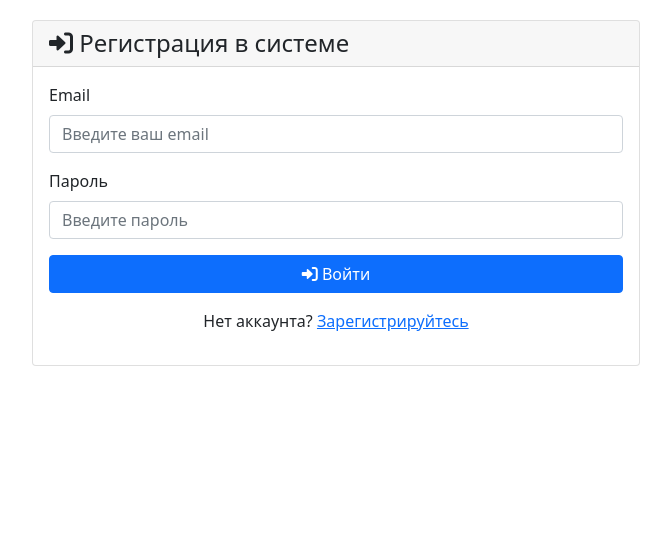
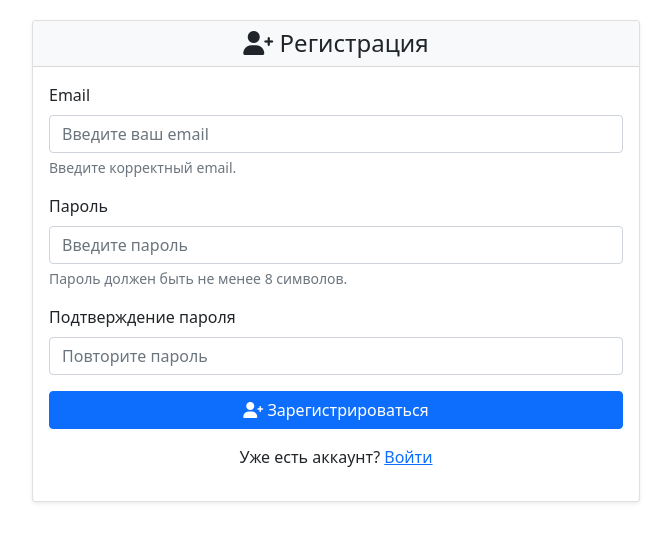
Before and after one commit to Kenny-nik/Diplome, a Django app: page /register/ in a window 1280 px wide. Shown: the part 56-598 px from the top of the page, without its empty margins (304-975 px from the left). Run offline with Django 4.2, Linux system fonts and the light colour scheme; parts of the project's set-up code (start-up, migrations or seed data) failed here and were passed over.

Commit message:
register.html

```diff
--- a/templates/registration/register.html
+++ b/templates/registration/register.html
@@ -5,46 +5,71 @@
 {% block content %}
 <div class="row justify-content-center">
     <div class="col-md-6">
-        <div class="card">
-            <div class="card-header">
-                <h4 class="card-title mb-0">
-                    <i class="fas fa-sign-in-alt"></i> Регистрация в системе
+        <div class="card shadow-sm">
+            <div class="card-header bg-light">
+                <h4 class="card-title mb-0 text-center">
+                    <i class="fas fa-user-plus"></i> Регистрация
                 </h4>
             </div>
             <div class="card-body">
-                <form method="post">
+                <form method="post" id="registrationForm" novalidate>
                     {% csrf_token %}
-
                     {% if form.errors %}
-                        <div class="alert alert-danger">
-                            Неверный email или пароль. Попробуйте снова.
-                        </div>
+                    <div class="alert alert-danger">
+                        Пожалуйста, исправьте ошибки в форме.
+                    </div>
                     {% endif %}
 
                     <div class="mb-3">
                         <label for="id_username" class="form-label">Email</label>
-                        <input type="email" name="username" class="form-control" id="id_username"
-                               placeholder="Введите ваш email" required>
+                        <input type="email" name="username" class="form-control" id="id_username" placeholder="Введите ваш email" required>
+                        <div class="form-text">Введите корректный email.</div>
                     </div>
 
                     <div class="mb-3">
-                        <label for="id_password" class="form-label">Пароль</label>
-                        <input type="password" name="password" class="form-control" id="id_password"
-                               placeholder="Введите пароль" required>
+                        <label for="id_password1" class="form-label">Пароль</label>
+                        <input type="password" name="password1" class="form-control" id="id_password1" placeholder="Введите пароль" required>
+                        <div class="form-text">Пароль должен быть не менее 8 символов.</div>
+                    </div>
+
+                    <div class="mb-3">
+                        <label for="id_password2" class="form-label">Подтверждение пароля</label>
+                        <input type="password" name="password2" class="form-control" id="id_password2" placeholder="Повторите пароль" required>
+                        <div class="form-text" id="passwordMatchText"></div>
                     </div>
 
                     <div class="d-grid gap-2">
                         <button type="submit" class="btn btn-primary">
-                            <i class="fas fa-sign-in-alt"></i> Войти
+                            <i class="fas fa-user-plus"></i> Зарегистрироваться
                         </button>
                     </div>
                 </form>
 
                 <div class="mt-3 text-center">
-                    <p>Нет аккаунта? <a href="{% url 'register' %}">Зарегистрируйтесь</a></p>
+                    <p>Уже есть аккаунт? <a href="{% url 'login' %}">Войти</a></p>
                 </div>
             </div>
         </div>
     </div>
 </div>
+
+<script>
+document.getElementById('registrationForm').addEventListener('input', function() {
+    const pass1 = document.getElementById('id_password1').value;
+    const pass2 = document.getElementById('id_password2').value;
+    const matchText = document.getElementById('passwordMatchText');
+
+    if (pass2.length > 0) {
+        if (pass1 === pass2) {
+            matchText.textContent = "Пароли совпадают ✅";
+            matchText.style.color = "green";
+        } else {
+            matchText.textContent = "Пароли не совпадают ❌";
+            matchText.style.color = "red";
+        }
+    } else {
+        matchText.textContent = "";
+    }
+});
+</script>
 {% endblock %}
```
